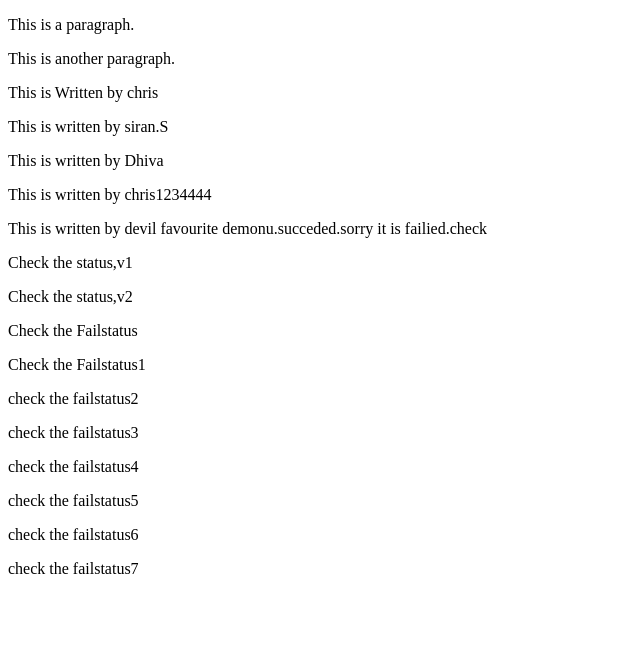
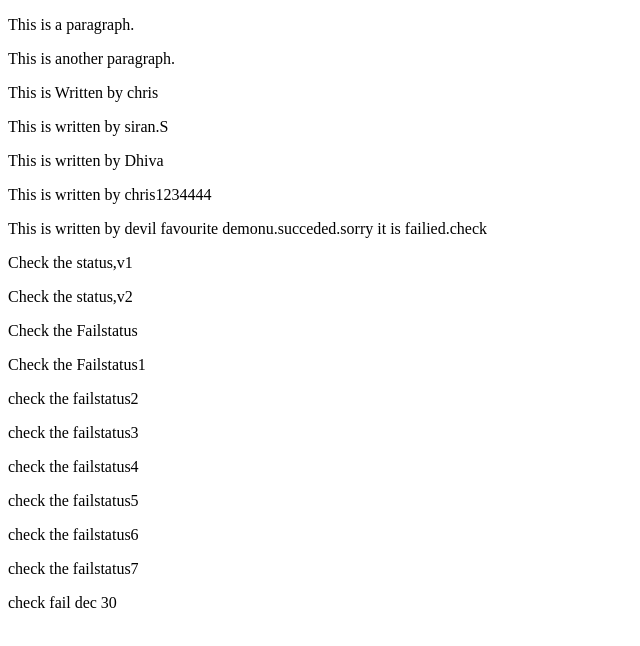
Before and after one commit to Chrisjerry9618/codedeploy, a plain HTML site: page index.html in a window 1280 px wide. Shown: the whole page, without its empty margins (0-640 px from the left). Drawn offline with Linux system fonts and the light colour scheme.

Commit message:
chnages with success build

```diff
--- a/index.html
+++ b/index.html
@@ -19,5 +19,6 @@
 		<p>check the failstatus5</p>
 		<p>check the failstatus6</p>
 		<p>check the failstatus7</p>
+		<p> check fail dec 30</p>
 	</body>
 </html>
```
Also changed, not shown: 1 other file.
